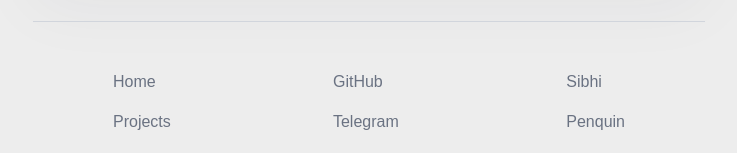
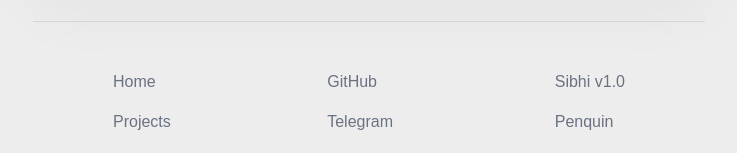
Before and after one commit to Tokittoo/Portofolio, a Next.js app: page / in a window 1280 px wide. Shown: the part 1239-1392 px from the top of the page, without its empty margins (271-1008 px from the left). Built offline with nearby package versions, Linux system fonts and the light colour scheme.

Commit message:
Add files via upload

```diff
--- a/src/components/Footer.tsx
+++ b/src/components/Footer.tsx
@@ -42,7 +42,7 @@ const socialLinks: Link[] = [
 
 const projectLinks: Link[] = [
   {
-    name: 'Sibhi',
+    name: 'Sibhi v1.0',
     link: 'https://xibhi.github.io/'
   },
   {
```
